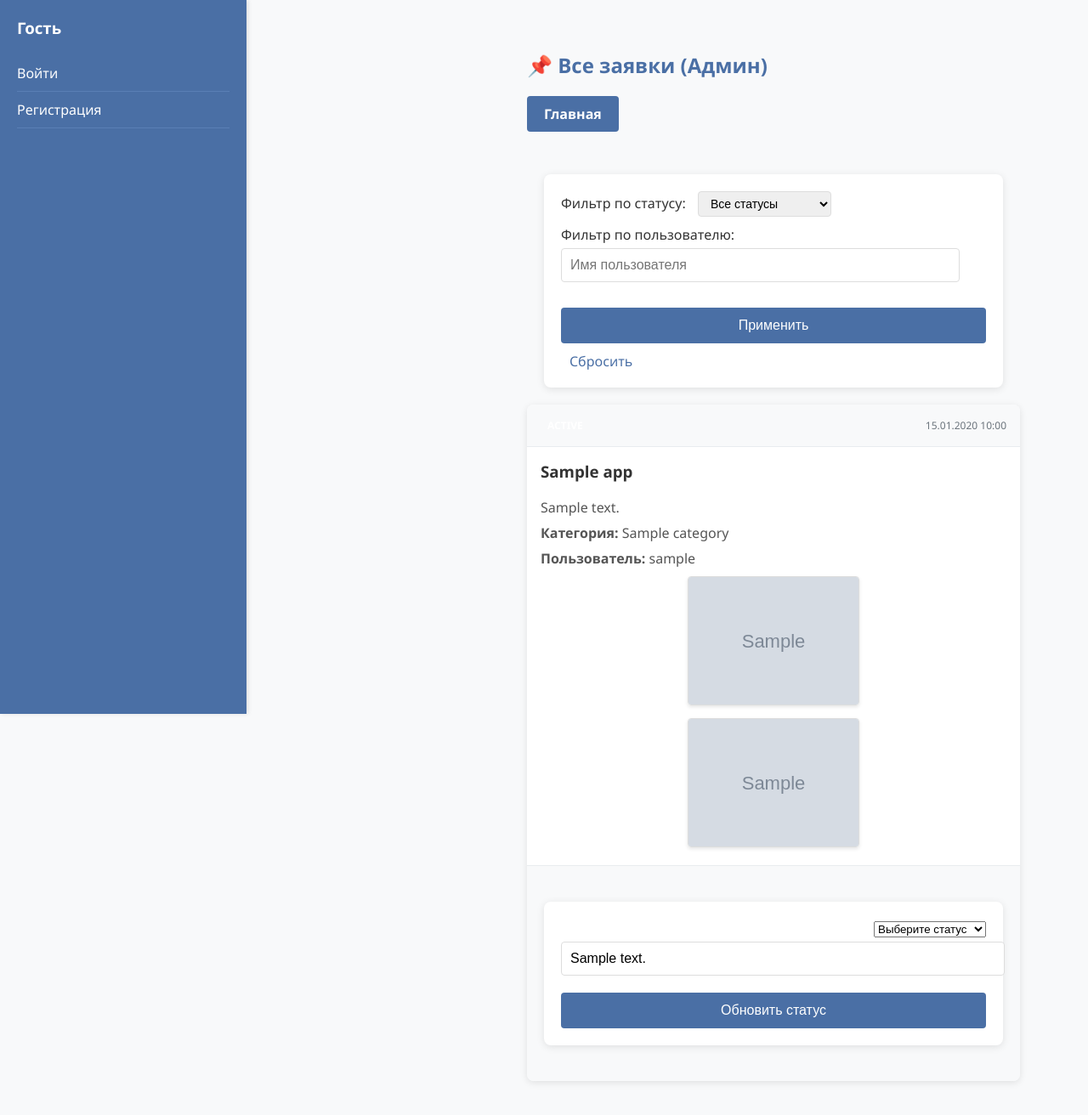
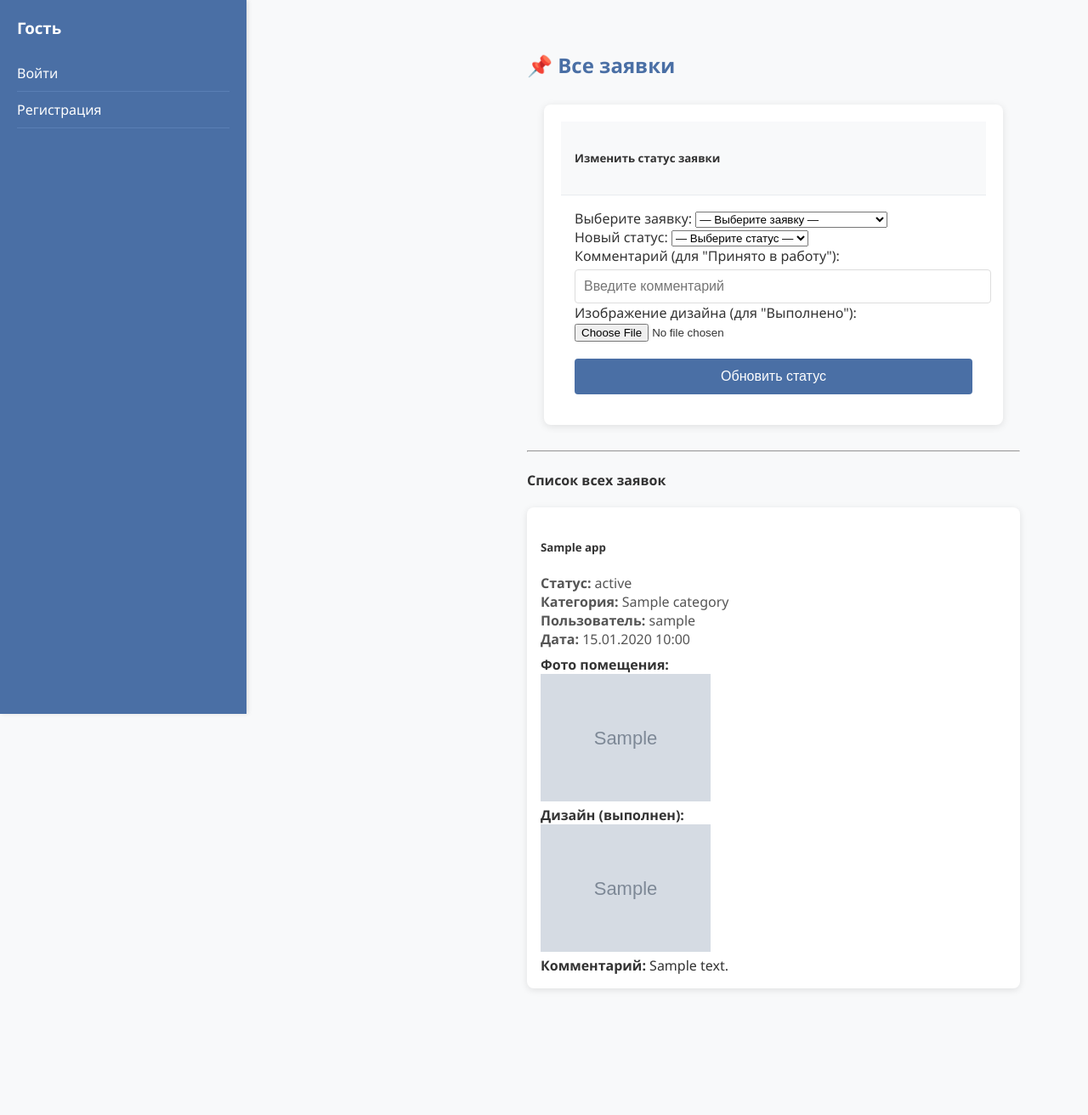
Before and after one commit to Uliana-blinova/Task-2.1, a Django app: template templates/main/admin_applications.html in a window 1280 px wide. Shown: the whole page at 85% size. After the commit the page ends 1165 px from the top, so only its background shows below. Run offline with Django 3.2, Linux system fonts and the light colour scheme; the template is opened without the code that fills it: most values are stand-ins (such as "Sample title", 1, 10 or a date in 2020); grey boxes marked "Sample" are stand-in pictures.

Commit message:
the end 2.3

```diff
--- a/design_portal/settings.py
+++ b/design_portal/settings.py
@@ -55,7 +55,7 @@ ROOT_URLCONF = 'design_portal.urls'
 TEMPLATES = [
     {
         'BACKEND': 'django.template.backends.django.DjangoTemplates',
-        'DIRS': [BASE_DIR/'templates'],
+        'DIRS': [BASE_DIR / 'templates'],
         'APP_DIRS': True,
         'OPTIONS': {
             'context_processors': [
@@ -67,7 +67,6 @@ TEMPLATES = [
         },
     },
 ]
-
 WSGI_APPLICATION = 'design_portal.wsgi.application'
 
 
--- a/main/models.py
+++ b/main/models.py
@@ -10,9 +10,9 @@ class Category(models.Model):
 
 class Application(models.Model):
     STATUS_CHOICES = [
-        ('Новая', 'Новая'),
-        ('Принято в работу', 'Принято в работу'),
-        ('Выполнено', 'Выполнено'),
+        ('new', 'Новая'),
+        ('in_progress', 'Принято в работу'),
+        ('completed', 'Выполнено'),
     ]
 
     title = models.CharField(max_length=200)
--- a/main/urls.py
+++ b/main/urls.py
@@ -15,8 +15,7 @@ urlpatterns = [
     path('delete-application/<int:pk>/', views.delete_application, name='delete_application'),
     path('filter/', views.filter_applications, name='filter_applications'),
     path('admin-applications/', views.admin_applications, name='admin_applications'),
-    path('update-application-status/<int:pk>/', views.update_application_status, name='update_application_status'),
     path('admin-categories/', views.admin_categories, name='admin_categories'),
-    path('admin-categories/add/', views.add_category, name='add_category'),
-    path('admin-categories/delete/<int:pk>/', views.delete_category, name='delete_category'),
+    path('create-category/', views.create_category, name='create_category'),
+    path('delete-category/<int:pk>/', views.delete_category, name='delete_category'),
 ]
--- a/templates/main/admin_applications.html
+++ b/templates/main/admin_applications.html
@@ -1,84 +1,103 @@
-{% extends 'main/base.html' %}
+{% extends "main/base.html" %}
+
+{% load static %}
 
 {% block title %}Заявки - Design.pro (Админка){% endblock %}
 
 {% block content %}
     <div class="container">
         <div class="main-content">
-            <h2>📌 Все заявки (Админ)</h2>
-            <a href="{% url 'home' %}" class="btn-create">Главная</a>
+            <h2>📌 Все заявки</h2>
 
-            <!-- Форма фильтрации -->
-            <div class="filters">
-                <form method="get" style="display: flex; gap: 10px; margin-bottom: 20px; flex-wrap: wrap;">
-                    <div>
-                        <label for="status-filter">Фильтр по статусу:</label>
-                        <select name="status" id="status-filter">
-                            <option value="">Все статусы</option>
-                            <option value="Новая" {% if request.GET.status == 'Новая' %}selected{% endif %}>Новая</option>
-                            <option value="Принято в работе" {% if request.GET.status == 'Принято в работе' %}selected{% endif %}>Принято в работу</option>
-                            <option value="Выполнено" {% if request.GET.status == 'Выполнено' %}selected{% endif %}>Выполнено</option>
-                        </select>
+
+            <form method="post" action="{% url 'admin_applications' %}" enctype="multipart/form-data">
+                {% csrf_token %}
+                <div class="card mb-4">
+                    <div class="card-header">
+                        <h5>Изменить статус заявки</h5>
                     </div>
+                    <div class="card-body">
+                        <div class="row g-3">
+                            <div class="col-md-4">
+                                <label for="application_id" class="form-label">Выберите заявку:</label>
+                                <select name="application_id" class="form-select" id="application_id" required>
+                                    <option value="">— Выберите заявку —</option>
+                                    {% for app in applications %}
+                                        <option value="{{ app.id }}">
+                                            {{ app.title }} (ID: {{ app.id }}, Статус: {{ app.get_status_display }})
+                                        </option>
+                                    {% endfor %}
+                                </select>
+                            </div>
 
-                    <div>
-                        <label for="user-filter">Фильтр по пользователю:</label>
-                        <input type="text" name="username" id="user-filter" placeholder="Имя пользователя" value="{{ request.GET.username }}">
+                            <div class="col-md-3">
+                                <label for="new_status" class="form-label">Новый статус:</label>
+                                <select name="new_status" class="form-select" id="new_status" required>
+                                    <option value="">— Выберите статус —</option>
+                                    <option value="in_progress">Принято в работу</option>
+                                    <option value="completed">Выполнено</option>
+                                </select>
+                            </div>
+
+                            <div class="col-md-3">
+                                <label for="comment" class="form-label">Комментарий (для "Принято в работу"):</label>
+                                <input type="text" name="comment" class="form-control" id="comment" placeholder="Введите комментарий">
+                            </div>
+
+                            <div class="col-md-2">
+                                <label for="design_image" class="form-label">Изображение дизайна (для "Выполнено"):</label>
+                                <input type="file" name="design_image" class="form-control" id="design_image" accept="image/*">
+                            </div>
+                        </div>
+
+                        <div class="mt-3">
+                            <button type="submit" class="btn btn-primary">Обновить статус</button>
+                        </div>
                     </div>
+                </div>
+            </form>
 
-                    <button type="submit">Применить</button>
-                    <a href="{% url 'admin_applications' %}" style="margin-left: 10px;">Сбросить</a>
-                </form>
-            </div>
+            <hr>
 
+            <h4>Список всех заявок</h4>
             {% if applications %}
                 <div class="applications-list">
                     {% for app in applications %}
-                        <div class="application-card">
-                            <div class="card-header">
-                                <span class="status-badge status-{{ app.status|slugify }}">
-                                    {{ app.status }}
-                                </span>
-                                <span class="timestamp">{{ app.created_at|date:"d.m.Y H:i" }}</span>
-                            </div>
+                        <div class="application-card card mb-3">
                             <div class="card-body">
-                                <h3>{{ app.title }}</h3>
-                                <p>{{ app.description|truncatewords:20 }}</p>
-                                <p><strong>Категория:</strong> {{ app.category }}</p>
-                                <p><strong>Пользователь:</strong> {{ app.user.username }}</p>
+                                <h5 class="card-title">{{ app.title }}</h5>
+                                <p class="card-text">
+                                    <strong>Статус:</strong> {{ app.get_status_display }}<br>
+                                    <strong>Категория:</strong> {{ app.category }}<br>
+                                    <strong>Пользователь:</strong> {{ app.user.username }}<br>
+                                    <strong>Дата:</strong> {{ app.created_at|date:"d.m.Y H:i" }}
+                                </p>
+
                                 {% if app.photo %}
-                                    <div class="photo-container">
+                                    <div class="mb-2">
+                                        <strong>Фото помещения:</strong><br>
                                         <img src="{{ app.photo.url }}" alt="Фото помещения" width="200">
                                     </div>
                                 {% endif %}
+
                                 {% if app.design_image %}
-                                    <div class="photo-container">
+                                    <div class="mb-2">
+                                        <strong>Дизайн (выполнен):</strong><br>
                                         <img src="{{ app.design_image.url }}" alt="Дизайн" width="200">
                                     </div>
                                 {% endif %}
-                            </div>
-                            <div class="card-footer">
-                                <!-- Форма для изменения статуса -->
-                                <form method="post" action="{% url 'update_application_status' app.pk %}">
-                                    {% csrf_token %}
-                                    <select name="status" required>
-                                        <option value="">Выберите статус</option>
-                                        <option value="Новая" {% if app.status == 'Новая' %}selected{% endif %}>Новая</option>
-                                        <option value="Принято в работу" {% if app.status == 'Принято в работе' %}selected{% endif %}>Принято в работу</option>
-                                        <option value="Выполнено" {% if app.status == 'Выполнено' %}selected{% endif %}>Выполнено</option>
-                                    </select>
-                                    <input type="text" name="comment" placeholder="Комментарий" value="{{ app.comment }}" {% if app.status != 'Новая' %}readonly{% endif %}>
-                                    <button type="submit">Обновить статус</button>
-                                </form>
+
+                                {% if app.comment %}
+                                    <div class="bg-light p-2 rounded">
+                                        <strong>Комментарий:</strong> {{ app.comment }}
+                                    </div>
+                                {% endif %}
                             </div>
                         </div>
                     {% endfor %}
                 </div>
             {% else %}
-                <div class="no-applications">
-                    <p>Нет заявок.</p>
-                    <a href="{% url 'home' %}" class="btn-create">Главная</a>
-                </div>
+                <div class="alert alert-info">Нет заявок.</div>
             {% endif %}
         </div>
     </div>
--- a/templates/main/base.html
+++ b/templates/main/base.html
@@ -11,25 +11,22 @@
             {% if user.is_authenticated %}
                 <h3>Привет, {{ user.first_name|default:user.username }}!</h3>
                 {% if user.is_superuser %}
-                    <!-- Меню для суперпользователя -->
                     <a href="{% url 'home' %}">Главная</a>
                     <a href="{% url 'admin_applications' %}">Заявки</a>
                     <a href="{% url 'admin_categories' %}">Категории</a>
                     <a href="{% url 'logout' %}">Выйти</a>
                 {% else %}
-                    <!-- Меню для обычного пользователя -->
                     <a href="{% url 'profile' %}">Профиль</a>
                     <a href="{% url 'home' %}">Главная</a>
                     <a href="{% url 'my_applications' %}">Мои заявки</a>
                     <a href="{% url 'create_application' %}">Создать заявку</a>
                     <a href="{% url 'logout' %}">Выйти</a>
-                {% endif %}  <!-- Закрытие вложенного if -->
+                {% endif %}
             {% else %}
-                <!-- Меню для гостя -->
                 <h3>Гость</h3>
                 <a href="{% url 'login' %}">Войти</a>
                 <a href="{% url 'register' %}">Регистрация</a>
-            {% endif %}  <!-- Закрытие основного if -->
+            {% endif %}
         </aside>
 
         <main class="main-content">
--- a/templates/main/home.html
+++ b/templates/main/home.html
@@ -9,13 +9,13 @@
     <h1>Добро пожаловать в Design.pro!</h1>
     <p>Студия по созданию и оформлению интерьеров.</p>
 
-    {% if user.is_authenticated %}
+
         <h2>Количество заявок в работе: {{ in_progress_count }}</h2>
 
         {% if completed_apps %}
             {% for app in completed_apps %}
                 <h3>{{ app.title }}</h3>
-                <p><strong>Статус:</strong> {{ app.status }}</p>  <!-- Для проверки -->
+                <p><strong>Статус:</strong> {{ app.status }}</p>
                 <p><strong>Категория:</strong> {{ app.category }}</p>
                 {% if app.photo %}
                     <img src="{{ app.photo.url }}" alt="Фото помещения" width="200">
@@ -24,5 +24,5 @@
         {% else %}
             <p>Пока нет выполненных заявок.</p>
         {% endif %}
-    {% endif %}
+
 {% endblock %}
```
Also changed, not shown: main/views.py (+45 -61 lines), templates/main/admin_categories.html (+35 -29 lines), db.sqlite3, main/migrations/0002_alter_application_status.py (added).
